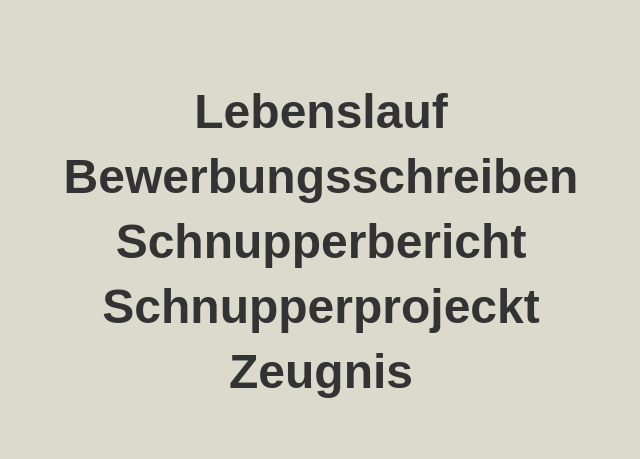
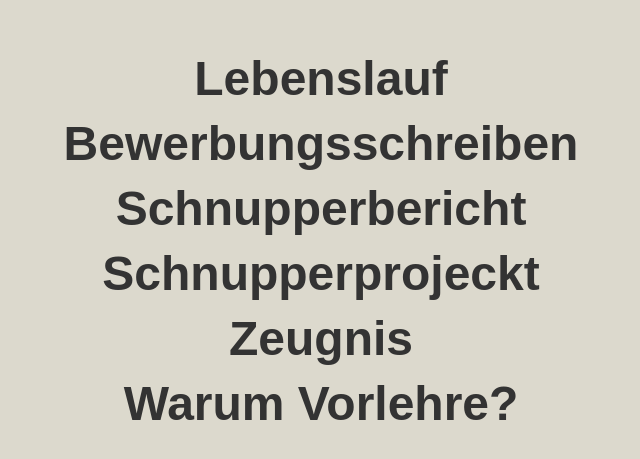
Before and after one commit to bombovlat/jeylan2.github.io, a plain HTML site: page index.html in a window 1280 px wide. Shown: the part 159-618 px from the top of the page, without its empty margins (319-959 px from the left). Drawn offline with Linux system fonts and the light colour scheme.

Commit message:
Update index.html

```diff
--- a/index.html
+++ b/index.html
@@ -98,6 +98,7 @@
         <li><a  href="erfahrungen.html" data-text="Schnupperbericht">Schnupperbericht</a></li>
        <li><a  href="schnupperprojeckt.html" data-text="Schnupperprojeckt">Schnupperprojeckt</a></li>
           <li><a  href="extra.html" data-text="Zeugnis">Zeugnis</a></li>
+         <li><a  href="a1.html" data-text="Zeugnis">Warum Vorlehre?</a></li>
         </ul>
 
 </body>
```
